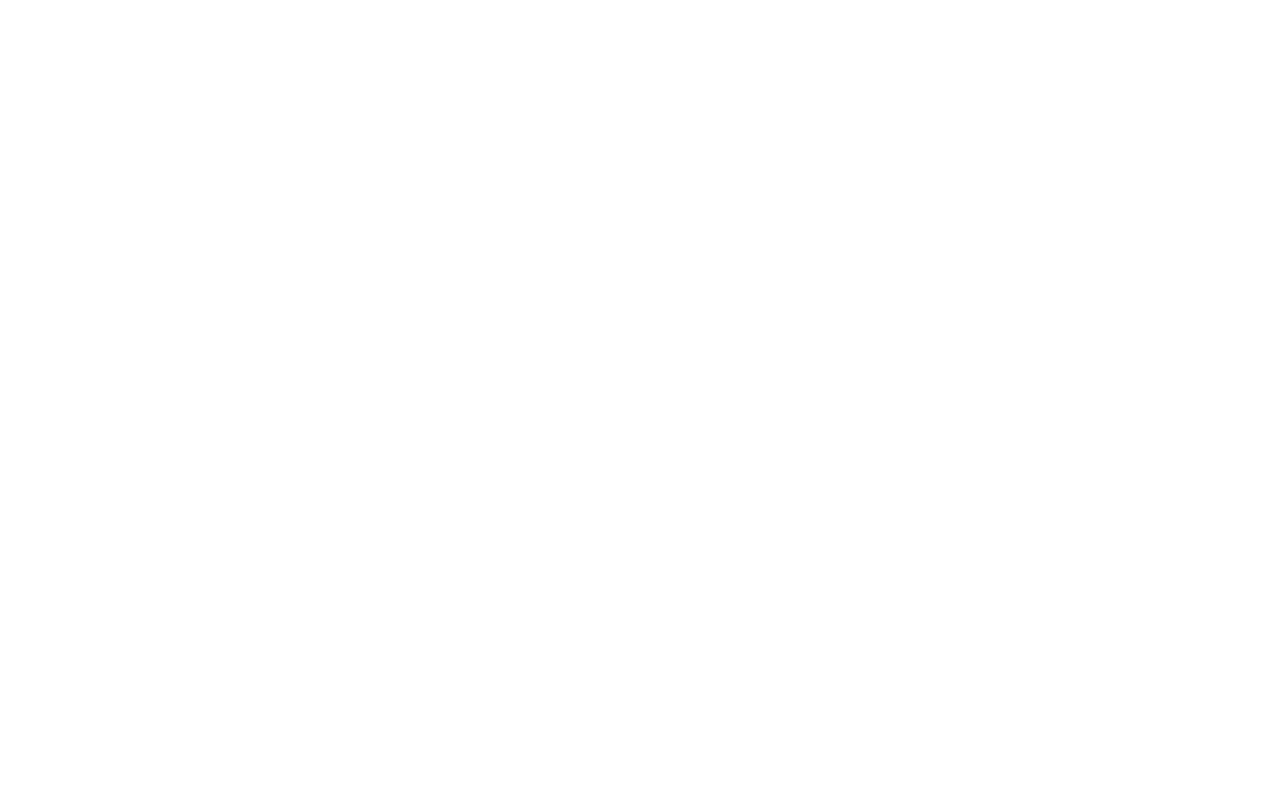
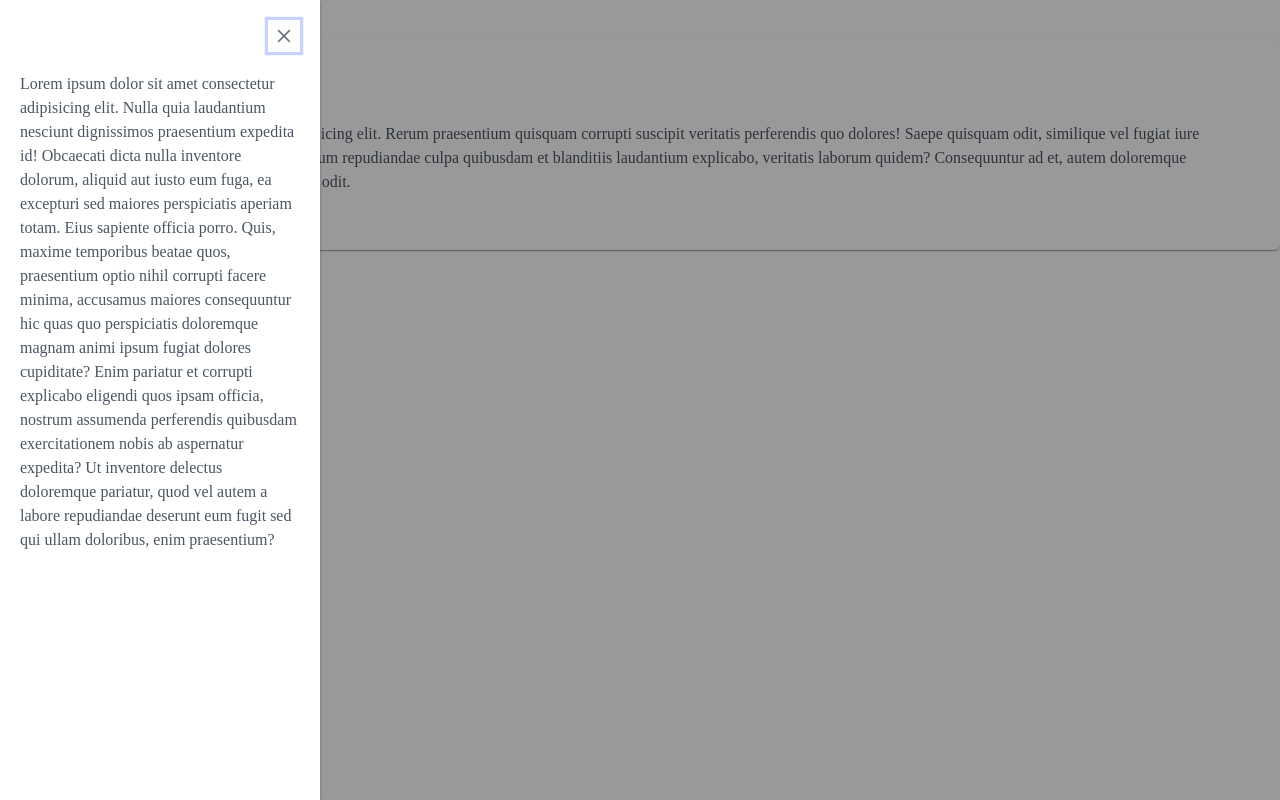
Before and after one commit to gebrina/e-shop, a React (Vite) app: page / in a window 1280 px wide. Before the commit this address had no page. Built offline with nearby package versions, Linux system fonts and the light colour scheme; a web font is replaced by a local one.

Commit message:
created dashboard navbar

```diff
--- a/src/App.tsx
+++ b/src/App.tsx
@@ -1,12 +1,9 @@
-import { BrowserRouter, Routes, Route } from "react-router-dom";
-import { Product } from "./dashboard/product";
+import DashboardLayout from "./dashboard/layout";
 const App = () => {
   return (
-    <BrowserRouter>
-      <Routes>
-        <Route path="/dashboard" element={<Product />} />
-      </Routes>
-    </BrowserRouter>
+    <>
+      <DashboardLayout />
+    </>
   );
 };
 
--- a/src/components/Sidbar.tsx
+++ b/src/components/Sidbar.tsx
@@ -1,12 +1,15 @@
 import { Sidebar } from "primereact/sidebar";
-import { useState } from "react";
+import { FC } from "react";
 
-const Sidbar = () => {
-  const [visible, setVisible] = useState(true);
+type SidebarProps = {
+  visible: boolean;
+  setVisible: () => void;
+};
 
+const Sidbar: FC<SidebarProps> = ({ visible, setVisible }) => {
   return (
     <div>
-      <Sidebar visible={visible} onHide={() => setVisible(false)} fullScreen>
+      <Sidebar visible={visible} onHide={() => setVisible()}>
         Lorem ipsum dolor sit amet consectetur adipisicing elit. Nulla quia
         laudantium nesciunt dignissimos praesentium expedita id! Obcaecati dicta
         nulla inventore dolorum, aliquid aut iusto eum fuga, ea excepturi sed
--- /dev/null
+++ b/src/dashboard/layout.tsx
@@ -0,0 +1,19 @@
+import { BrowserRouter, Routes, Route } from "react-router-dom";
+import { Product } from "./product";
+import { Order } from "./order";
+import { User } from "./user";
+import Navbar from "./navbar/Navbar";
+const DashboardLayout = () => {
+  return (
+    <BrowserRouter>
+      <Navbar />
+      <Routes>
+        <Route path="/dashboard" element={<Product />} />
+        <Route path="/dashboard/orders" element={<Order />} />
+        <Route path="dashbaord/users" element={<User />} />
+      </Routes>
+    </BrowserRouter>
+  );
+};
+
+export default DashboardLayout;
--- /dev/null
+++ b/src/dashboard/navbar/Navbar.tsx
@@ -0,0 +1,33 @@
+import { useState } from "react";
+import Sidbar from "../../components/Sidbar";
+import { Card } from "primereact/card";
+const Navbar = () => {
+  const [visible, setVisible] = useState(true);
+
+  const toggleVisibility = () => {
+    setVisible(!visible);
+  };
+  return (
+    <header>
+      <nav>
+        <button onClick={toggleVisibility} className="btn btn-success">
+          Text
+        </button>
+      </nav>
+      <Card title="Lorem Title">
+        <p>
+          Lorem ipsum dolor sit, amet consectetur adipisicing elit. Rerum
+          praesentium quisquam corrupti suscipit veritatis perferendis quo
+          dolores! Saepe quisquam odit, similique vel fugiat iure molestias
+          adipisci aperiam consequuntur dolorum repudiandae culpa quibusdam et
+          blanditiis laudantium explicabo, veritatis laborum quidem?
+          Consequuntur ad et, autem doloremque voluptatem laboriosam quasi.
+          Obcaecati, optio odit.
+        </p>
+      </Card>
+      <Sidbar visible={visible} setVisible={toggleVisibility} />
+    </header>
+  );
+};
+
+export default Navbar;
```
